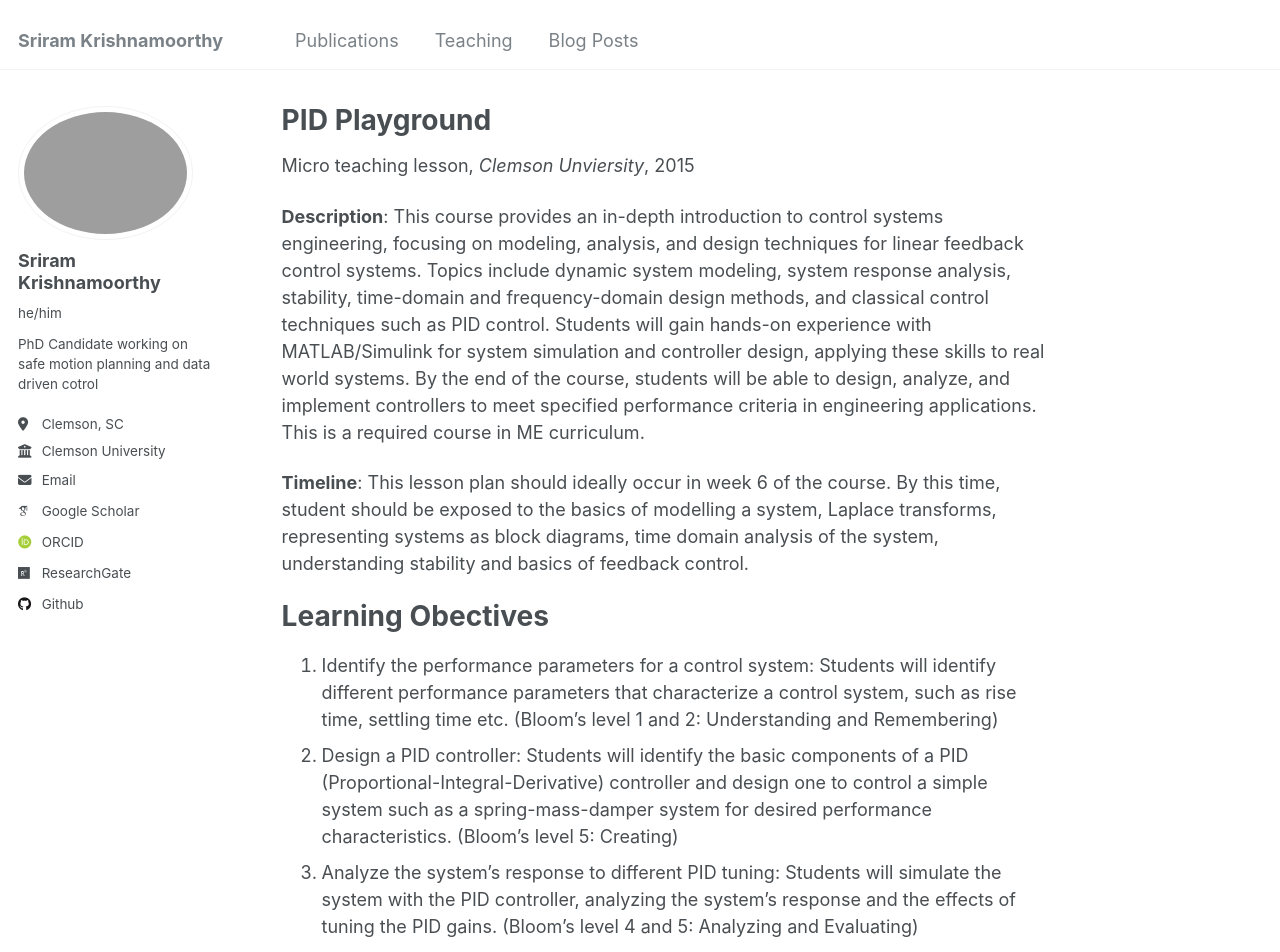
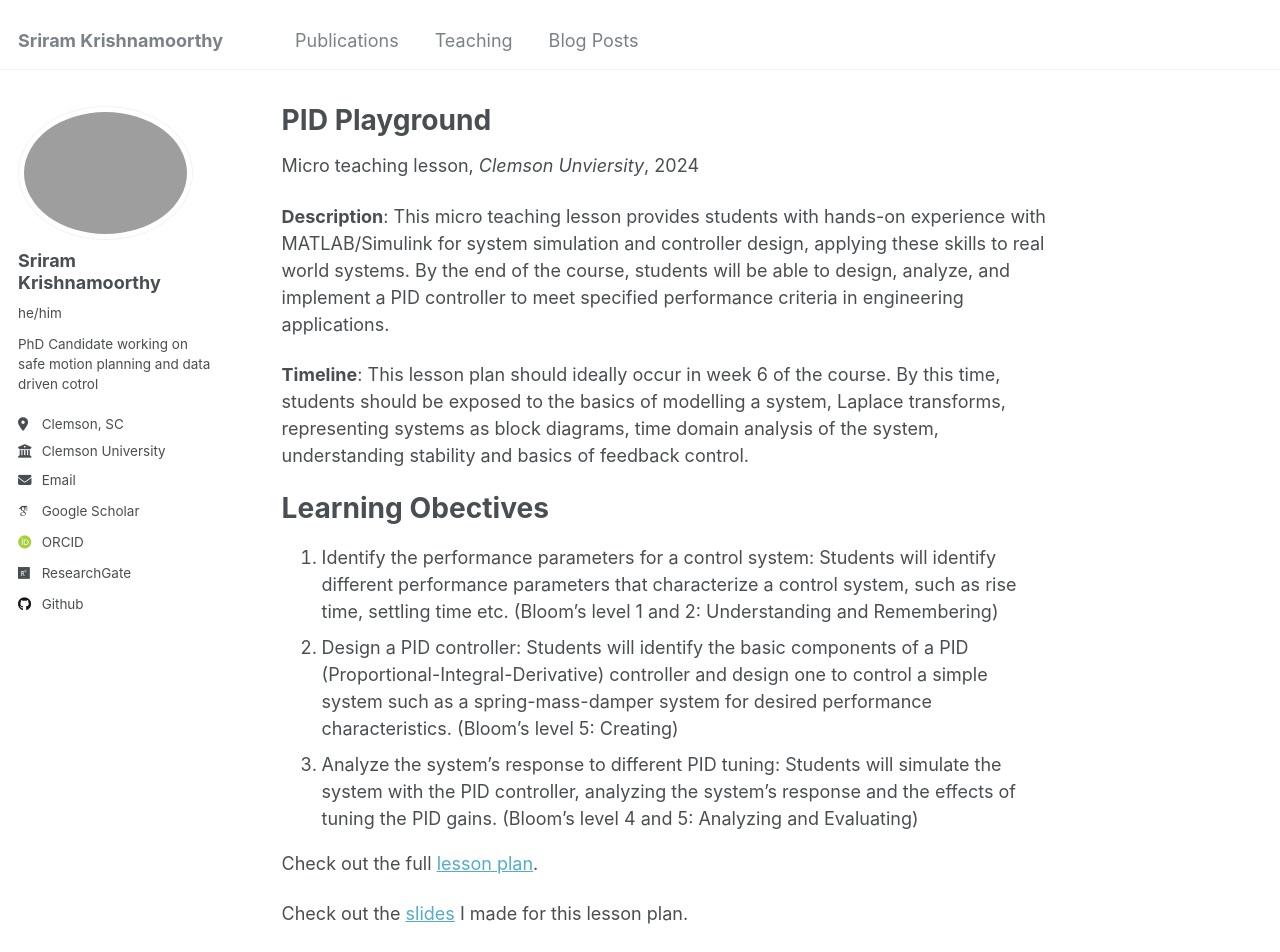
Before and after one commit to sriram-2502/sriram-2502.github.io, a Jekyll site: the page built from _teaching/2014-spring-teaching-1.md, in a window 1280 px wide and 1400 px high. Shown: the top 952 px of the window. Built offline with Jekyll 4.4.1, drawn with Linux system fonts in a browser that asks for light colours; some web fonts are replaced; some of the changed text lies outside the part shown.

Commit message:
added video

```diff
--- a/_teaching/2014-spring-teaching-1.md
+++ b/_teaching/2014-spring-teaching-1.md
@@ -4,16 +4,25 @@
 type: "Micro teaching lesson"
 permalink: /teaching/2014-spring-teaching-1
 venue: "Clemson Unviersity"
-date: 2015-12-05
+date: 2024-12-05
 location: "CLemson, USA"
 ---
 
-**Description**: This course provides an in-depth introduction to control systems engineering, focusing on modeling, analysis, and design techniques for linear feedback control systems. Topics include dynamic system modeling, system response analysis, stability, time-domain and frequency-domain design methods, and classical control techniques such as PID control. Students will gain hands-on experience with MATLAB/Simulink for system simulation and controller design, applying these skills to real world systems. By the end of the course, students will be able to design, analyze, and implement controllers to meet specified performance criteria in engineering applications. This is a required course in ME curriculum.
+**Description**: This micro teaching lesson provides students with hands-on experience with MATLAB/Simulink for system simulation and controller design, applying these skills to real world systems. By the end of the course, students will be able to design, analyze, and implement a PID controller to meet specified performance criteria in engineering applications.
 
-**Timeline**: This lesson plan should ideally occur in week 6 of the course. By this time, student should be exposed to the basics of modelling a system, Laplace transforms, representing systems as block diagrams, time domain analysis of the system, understanding stability and basics of feedback control.
+**Timeline**: This lesson plan should ideally occur in week 6 of the course. By this time, students should be exposed to the basics of modelling a system, Laplace transforms, representing systems as block diagrams, time domain analysis of the system, understanding stability and basics of feedback control.
 
 Learning Obectives
 ======
 1.	Identify the performance parameters for a control system: Students will identify different performance parameters that characterize a control system, such as rise time, settling time etc. (Bloom's level 1 and 2: Understanding and Remembering)
 2.	Design a PID controller: Students will identify the basic components of a PID (Proportional-Integral-Derivative) controller and design one to control a simple system such as a spring-mass-damper system for desired performance characteristics. (Bloom's level 5: Creating)
 3.	Analyze the system's response to different PID tuning: Students will simulate the system with the PID controller, analyzing the system's response and the effects of tuning the PID gains. (Bloom's level 4 and 5: Analyzing and Evaluating)
+
+Check out the full [lesson plan](/files/Lesson%20Plan%20-%20PID%20Playground%20-%20sriram.pdf).
+
+Check out the [slides](/files/PID%20playground%20slides.pptx) I made for this lesson plan.
+
+**Watch the Video Below:**
+<!-- markdownlint-disable -->
+<iframe src="https://drive.google.com/file/d/1A46AAygXWbpDbKeOzkkP9PLuP1pvItKm/view?usp=drive_link" width="640" height="480"></iframe>
+<!-- markdownlint-disable -->
```
Also changed, not shown: 2 other files.
